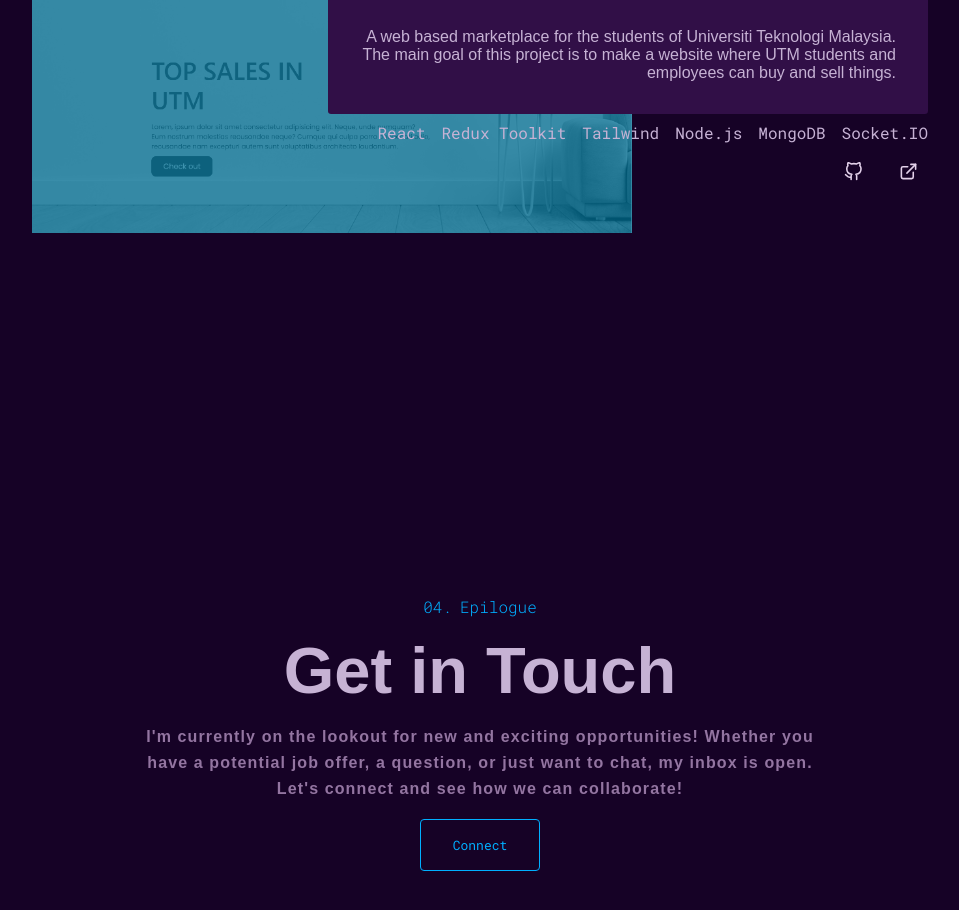
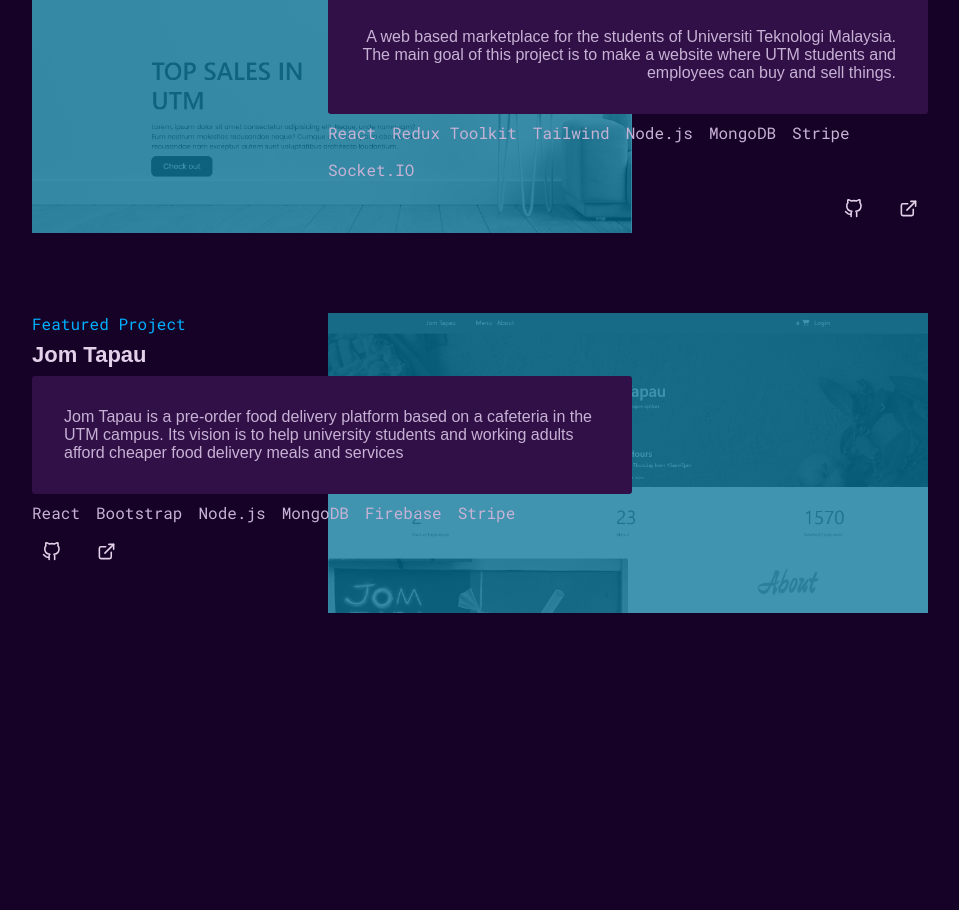
Before and after one commit to ishmumr7/portfolio, a Next.js app: page / in a window 1280 px wide. Shown: the part 2840-3750 px from the top of the page, without its empty margins (160-1119 px from the left). Built offline with nearby package versions, Linux system fonts and the light colour scheme.

Commit message:
Add project

```diff
--- a/src/sections/Projects.tsx
+++ b/src/sections/Projects.tsx
@@ -19,7 +19,26 @@ const Projects = () => {
 				"Tailwind",
 				"Node.js",
 				"MongoDB",
+				"Stripe",
 				"Socket.IO",
+			],
+			externalLinks: {
+				live: "https://github.com/ishmumr7/campus-closet",
+				github: "https://github.com/ishmumr7/campus-closet",
+			},
+		},
+		{
+			image: "/jom-tapau.png",
+			name: "Jom Tapau",
+			description:
+				"Jom Tapau is a pre-order food delivery platform based on a cafeteria in the UTM campus. Its vision is to help university students and working adults afford cheaper food delivery meals and services",
+			technologies: [
+				"React",
+				"Bootstrap",
+				"Node.js",
+				"MongoDB",
+				"Firebase",
+				"Stripe",
 			],
 			externalLinks: {
 				live: "https://github.com/ishmumr7/campus-closet",
```
Also changed, not shown: public/jom-tapau.png (added).
